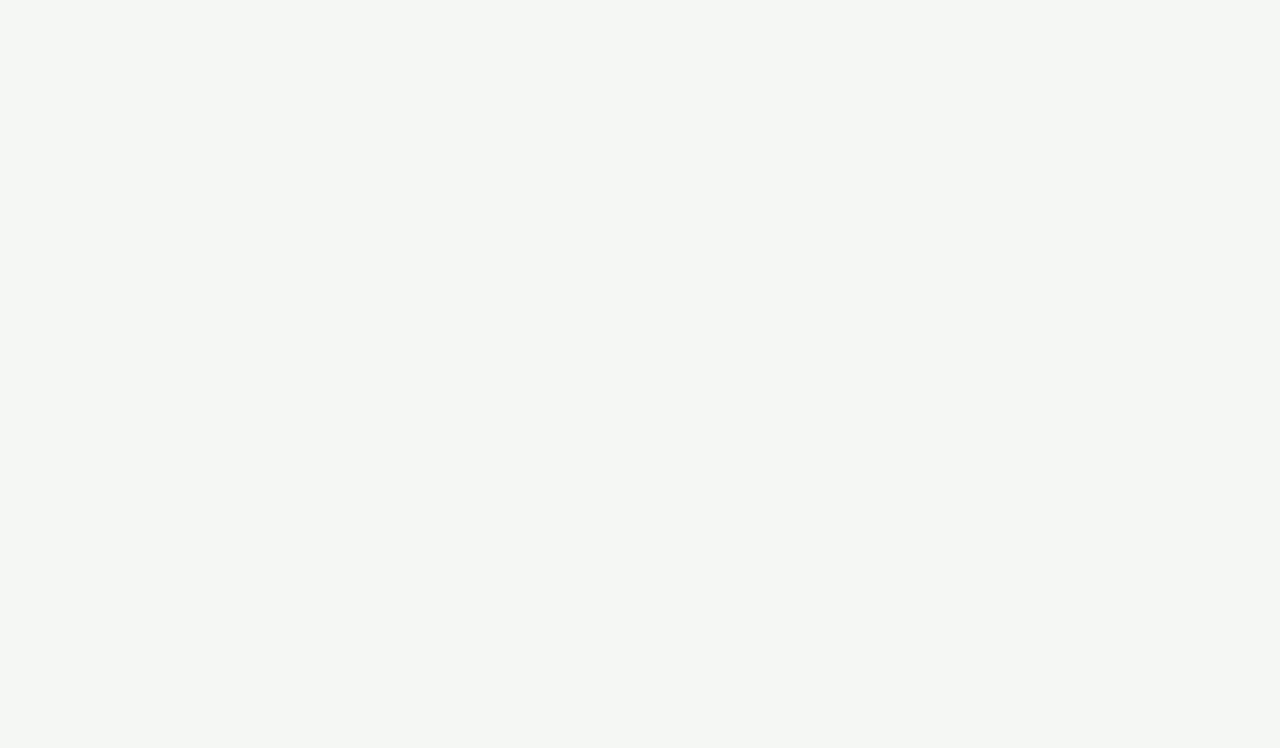
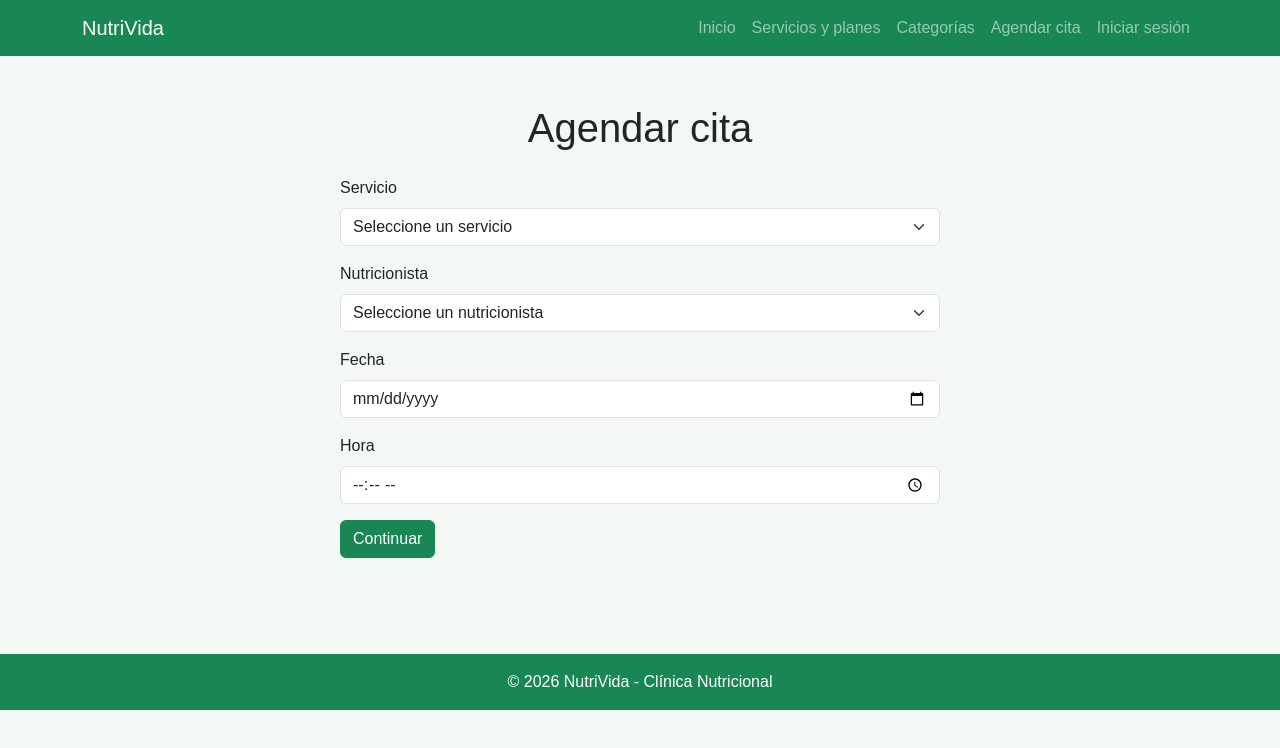
Before and after one commit to joaberrios/nutrivida-frontend, a React (Vite) app: page /nueva-cita in a window 1280 px wide. Before the commit this address had no page. Shown: the top 748 px of the page. Built offline with nearby package versions, Linux system fonts and the light colour scheme.

Commit message:
avance semana 10 flujo de citas

```diff
--- a/src/App.jsx
+++ b/src/App.jsx
@@ -4,6 +4,10 @@ import Inicio from './pages/Inicio'
 import Servicios from './pages/Servicios'
 import Categorias from './pages/Categorias'
 import DetalleServicio from './pages/DetalleServicio'
+import AgendarCita from './pages/AgendarCita'
+import ConfirmarCita from './pages/ConfirmarCita'
+import CitaExitosa from './pages/CitaExitosa'
+import CitaError from './pages/CitaError'
 
 function App() {
   return (
@@ -13,6 +17,10 @@ function App() {
       <Route path="/catalogo" element={<Servicios />} />
       <Route path="/categorias" element={<Categorias />} />
       <Route path="/catalogo/:codigo" element={<DetalleServicio />} />
+      <Route path="/nueva-cita" element={<AgendarCita />} />
+      <Route path="/confirmar-cita" element={<ConfirmarCita />} />
+      <Route path="/cita-exitosa" element={<CitaExitosa />} />
+      <Route path="/cita-error" element={<CitaError />} />
 
       <Route
         path="/"
--- a/src/components/organisms/Navbar.jsx
+++ b/src/components/organisms/Navbar.jsx
@@ -25,6 +25,10 @@ function Navbar() {
               Categorías
             </Nav.Link>
 
+           <Nav.Link as={Link} to="/nueva-cita">
+              Agendar cita
+            </Nav.Link>
+
             <Nav.Link as={Link} to="/login">
               Iniciar sesión
             </Nav.Link>
--- /dev/null
+++ b/src/pages/AgendarCita.jsx
@@ -0,0 +1,114 @@
+import { useContext, useState } from 'react'
+import { useNavigate } from 'react-router-dom'
+import { Container, Form, Button } from 'react-bootstrap'
+import PlantillaPublica from '../components/templates/PlantillaPublica'
+import { ServiciosContext } from '../context/ServiciosContext'
+
+function AgendarCita() {
+  const { servicios } = useContext(ServiciosContext)
+  const navigate = useNavigate()
+
+  const [servicio, setServicio] = useState('')
+  const [nutricionista, setNutricionista] = useState('')
+  const [fecha, setFecha] = useState('')
+  const [hora, setHora] = useState('')
+
+  function enviarFormulario(e) {
+    e.preventDefault()
+
+    if (!servicio || !nutricionista || !fecha || !hora) {
+      return
+    }
+
+    const servicioSeleccionado = servicios.find(
+      (item) => item.codigo === servicio
+    )
+
+    navigate('/confirmar-cita', {
+      state: {
+        servicio: servicioSeleccionado.nombre,
+        nutricionista,
+        fecha,
+        hora
+      }
+    })
+  }
+
+  return (
+    <PlantillaPublica>
+      <Container className="py-5">
+        <h1 className="text-center mb-4">
+          Agendar cita
+        </h1>
+
+        <Form
+          onSubmit={enviarFormulario}
+          className="mx-auto"
+          style={{ maxWidth: '600px' }}
+        >
+          <Form.Group className="mb-3">
+            <Form.Label>Servicio</Form.Label>
+
+            <Form.Select
+              value={servicio}
+              onChange={(e) => setServicio(e.target.value)}
+              required
+            >
+              <option value="">Seleccione un servicio</option>
+
+              {servicios.map((item) => (
+                <option key={item.codigo} value={item.codigo}>
+                  {item.nombre}
+                </option>
+              ))}
+            </Form.Select>
+          </Form.Group>
+
+          <Form.Group className="mb-3">
+            <Form.Label>Nutricionista</Form.Label>
+
+            <Form.Select
+              value={nutricionista}
+              onChange={(e) => setNutricionista(e.target.value)}
+              required
+            >
+              <option value="">Seleccione un nutricionista</option>
+              <option value="Nutricionista 1">Nutricionista 1</option>
+              <option value="Nutricionista 2">Nutricionista 2</option>
+              <option value="Nutricionista 3">Nutricionista 3</option>
+              <option value="Nutricionista 4">Nutricionista 4</option>
+            </Form.Select>
+          </Form.Group>
+
+          <Form.Group className="mb-3">
+            <Form.Label>Fecha</Form.Label>
+
+            <Form.Control
+              type="date"
+              value={fecha}
+              onChange={(e) => setFecha(e.target.value)}
+              required
+            />
+          </Form.Group>
+
+          <Form.Group className="mb-3">
+            <Form.Label>Hora</Form.Label>
+
+            <Form.Control
+              type="time"
+              value={hora}
+              onChange={(e) => setHora(e.target.value)}
+              required
+            />
+          </Form.Group>
+
+          <Button variant="success" type="submit">
+            Continuar
+          </Button>
+        </Form>
+      </Container>
+    </PlantillaPublica>
+  )
+}
+
+export default AgendarCita
--- /dev/null
+++ b/src/pages/CitaError.jsx
@@ -0,0 +1,41 @@
+import { Container, Card, Button } from 'react-bootstrap'
+import { useNavigate } from 'react-router-dom'
+import PlantillaPublica from '../components/templates/PlantillaPublica'
+
+function CitaError() {
+  const navigate = useNavigate()
+
+  return (
+    <PlantillaPublica>
+      <Container className="py-5">
+        <Card
+          className="mx-auto text-center shadow-sm"
+          style={{ maxWidth: '600px' }}
+        >
+          <Card.Body>
+            <h1 className="text-danger mb-3">
+              No se pudo agendar la cita
+            </h1>
+
+            <p>
+              Ocurrió un problema al registrar la cita.
+            </p>
+
+            <p>
+              Puedes volver a intentarlo seleccionando nuevamente los datos.
+            </p>
+
+            <Button
+              variant="danger"
+              onClick={() => navigate('/nueva-cita')}
+            >
+              Intentar nuevamente
+            </Button>
+          </Card.Body>
+        </Card>
+      </Container>
+    </PlantillaPublica>
+  )
+}
+
+export default CitaError
--- /dev/null
+++ b/src/pages/CitaExitosa.jsx
@@ -0,0 +1,41 @@
+import { Container, Card, Button } from 'react-bootstrap'
+import { useNavigate } from 'react-router-dom'
+import PlantillaPublica from '../components/templates/PlantillaPublica'
+
+function CitaExitosa() {
+  const navigate = useNavigate()
+
+  return (
+    <PlantillaPublica>
+      <Container className="py-5">
+        <Card
+          className="mx-auto text-center shadow-sm"
+          style={{ maxWidth: '600px' }}
+        >
+          <Card.Body>
+            <h1 className="text-success mb-3">
+              ¡Cita agendada!
+            </h1>
+
+            <p>
+              Tu cita fue registrada correctamente.
+            </p>
+
+            <p>
+              Recibirás la atención en la fecha y hora seleccionadas.
+            </p>
+
+            <Button
+              variant="success"
+              onClick={() => navigate('/inicio')}
+            >
+              Volver al inicio
+            </Button>
+          </Card.Body>
+        </Card>
+      </Container>
+    </PlantillaPublica>
+  )
+}
+
+export default CitaExitosa
--- /dev/null
+++ b/src/pages/ConfirmarCita.jsx
@@ -0,0 +1,75 @@
+import { Container, Card, Button } from 'react-bootstrap'
+import { useLocation, useNavigate } from 'react-router-dom'
+import PlantillaPublica from '../components/templates/PlantillaPublica'
+
+function ConfirmarCita() {
+  const location = useLocation()
+  const navigate = useNavigate()
+
+  const datos = location.state
+
+  if (!datos) {
+    return (
+      <PlantillaPublica>
+        <Container className="py-5 text-center">
+          <h2>No hay datos de una cita</h2>
+
+          <Button
+            variant="success"
+            onClick={() => navigate('/nueva-cita')}
+          >
+            Volver a agendar
+          </Button>
+        </Container>
+      </PlantillaPublica>
+    )
+  }
+
+  return (
+    <PlantillaPublica>
+      <Container className="py-5">
+        <h1 className="text-center mb-4">
+          Confirmar cita
+        </h1>
+
+        <Card className="mx-auto shadow-sm" style={{ maxWidth: '600px' }}>
+          <Card.Body>
+            <Card.Title>Resumen de la cita</Card.Title>
+
+            <p>
+              <strong>Servicio:</strong> {datos.servicio}
+            </p>
+
+            <p>
+              <strong>Nutricionista:</strong> {datos.nutricionista}
+            </p>
+
+            <p>
+              <strong>Fecha:</strong> {datos.fecha}
+            </p>
+
+            <p>
+              <strong>Hora:</strong> {datos.hora}
+            </p>
+
+            <Button
+            variant="success"
+             className="me-2"
+             onClick={() => navigate('/cita-exitosa')}>
+            Confirmar cita
+            </Button>
+
+            <Button
+              variant="secondary"
+              onClick={() => navigate('/nueva-cita')}
+            >
+              Volver
+            </Button>
+          </Card.Body>
+        </Card>
+      </Container>
+    </PlantillaPublica>
+  )
+}
+
+export default ConfirmarCita
```
